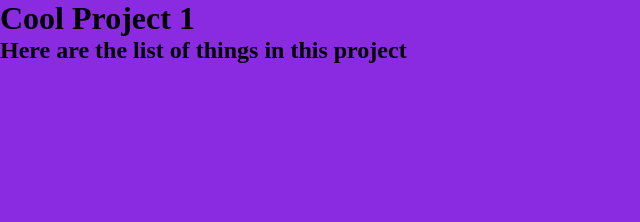
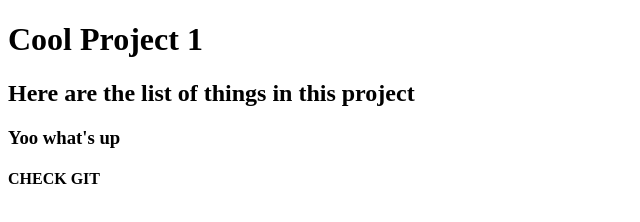
Before and after one commit to lilycheng367/cool-project1, a plain HTML site: page index.html in a window 1280 px wide. Shown: the whole page, without its empty margins (0-640 px from the left). Drawn offline with Linux system fonts and the light colour scheme.

Commit message:
check git

```diff
--- a/index.html
+++ b/index.html
@@ -4,10 +4,11 @@
     <meta charset="UTF-8" />
     <meta name="viewport" content="width, initial-scale=1.0" />
     <title>Document</title>
-    <link rel="stylesheet" href="./style.css" />
   </head>
   <body>
     <h1>Cool Project 1</h1>
     <h2>Here are the list of things in this project</h2>
+    <h3>Yoo what's up</h3>
+    <h4>CHECK GIT</h4>
   </body>
 </html>
```
